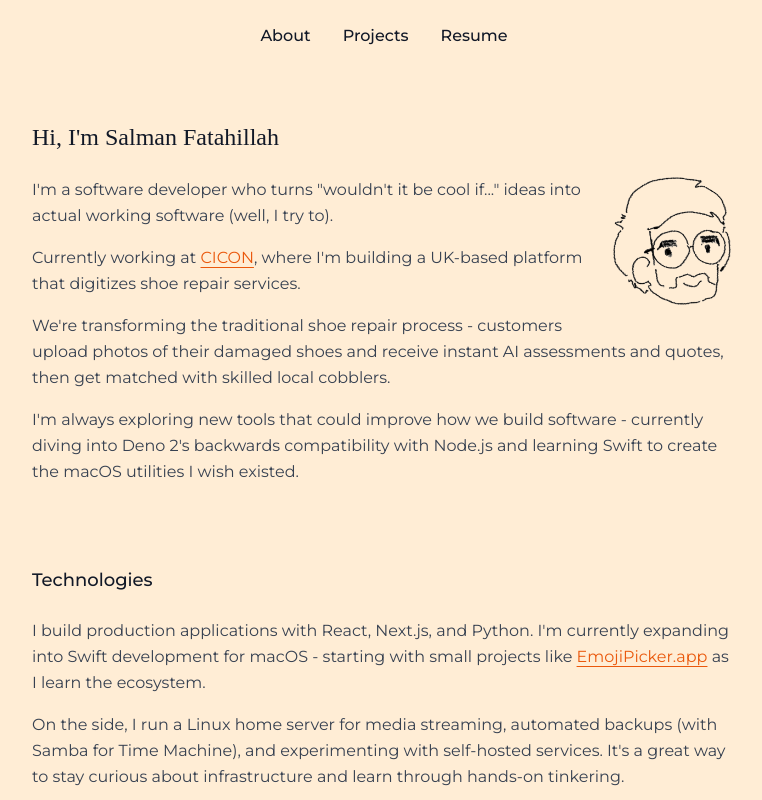
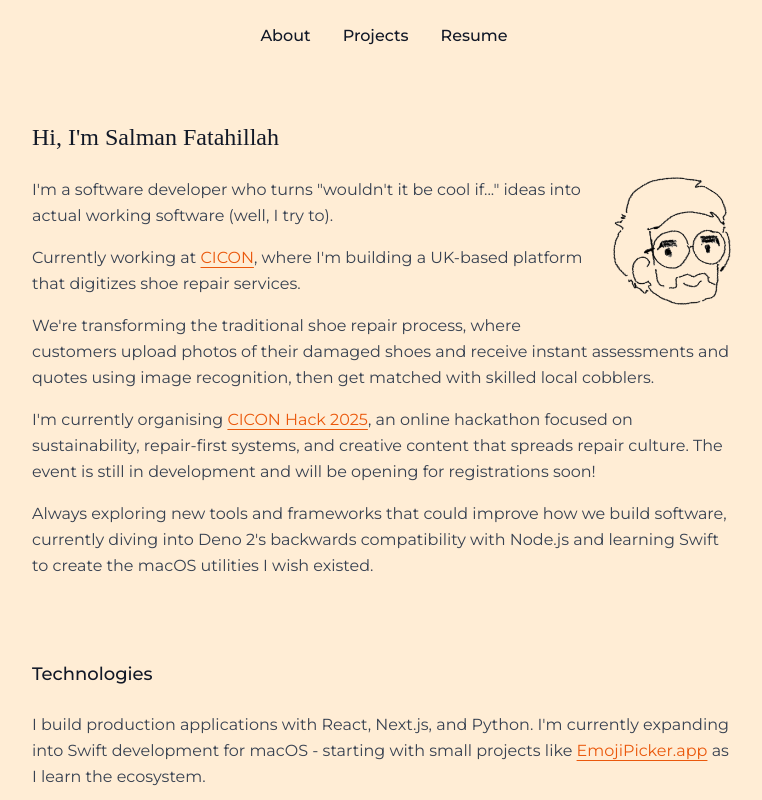
Before and after one commit to salmaniye/salmaniye.github.io, a React (Vite) app: page / in a window 1280 px wide. Shown: the top 800 px of the page, without its empty margins (256-1018 px from the left). Built offline with nearby package versions, Linux system fonts and the light colour scheme; a web font is replaced by a local one.

Commit message:
updated CV and home page

```diff
--- a/src/components/HomePage.tsx
+++ b/src/components/HomePage.tsx
@@ -40,14 +40,29 @@ const HomePage: React.FC = () => {
                 repair services.
               </p>
               <p>
-                We're transforming the traditional shoe repair process -
+                We're transforming the traditional shoe repair process, where
                 customers upload photos of their damaged shoes and receive
-                instant AI assessments and quotes, then get matched with skilled
-                local cobblers.
+                instant assessments and quotes using image recognition, then get
+                matched with skilled local cobblers.
               </p>
               <p>
-                I'm always exploring new tools that could improve how we build
-                software - currently diving into Deno 2's backwards
+                I'm currently organising{" "}
+                <a
+                  href="https://cicon-devs.github.io/"
+                  target="_blank"
+                  rel="noopener noreferrer"
+                  className="underline underline-offset-4 text-orange-600 hover:text-orange-700 transition-colors"
+                >
+                  CICON Hack 2025
+                </a>
+                , an online hackathon focused on sustainability, repair-first
+                systems, and creative content that spreads repair culture.
+                The event is still in development and will be opening for
+                registrations soon!
+              </p>
+              <p>
+                Always exploring new tools and frameworks that could improve how
+                we build software, currently diving into Deno 2's backwards
                 compatibility with Node.js and learning Swift to create the
                 macOS utilities I wish existed.
               </p>
@@ -116,7 +131,8 @@ const HomePage: React.FC = () => {
         <div className="border-t border-orange-100 pt-8">
           <h2 className="text-lg font-medium text-gray-900 mb-6">Connect</h2>
           <div className="space-y-4 text-md text-gray-700 leading-relaxed">
-            <p>You can also find me on{" "}
+            <p>
+              You can also find me on{" "}
               <a
                 href="https://linkedin.com/in/salmanfatahillah"
                 target="_blank"
@@ -124,7 +140,8 @@ const HomePage: React.FC = () => {
                 className="underline underline-offset-4 text-orange-600 hover:text-orange-700 transition-colors"
               >
                 LinkedIn
-                </a>.
+              </a>
+              .
             </p>
             <p>
               I'm particularly interested in opportunities involving AI-powered
```
Also changed, not shown: 1 other file (tests, documents, lock files or other folders). Lines whose indentation alone changed are shown as unchanged.
